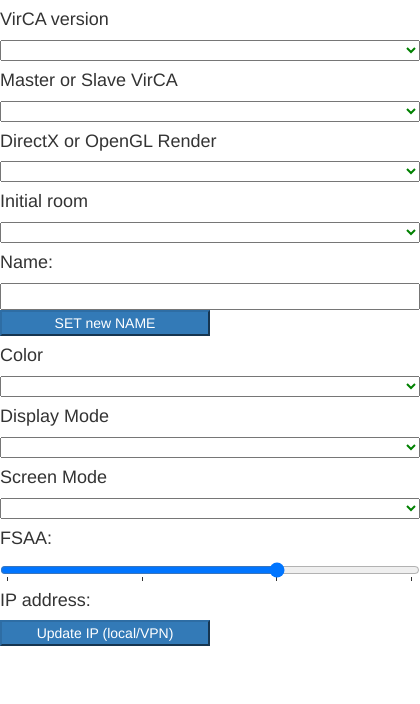
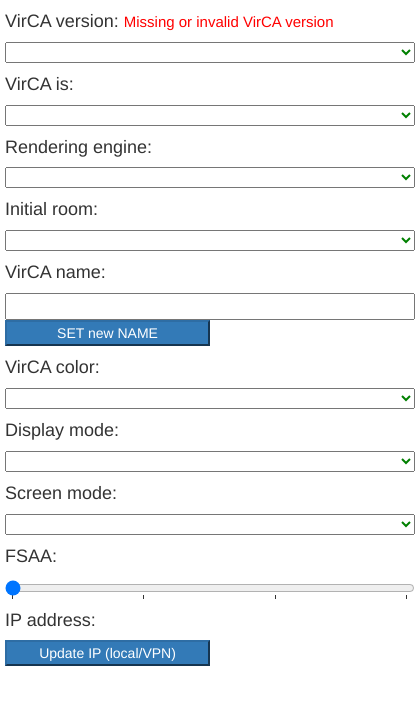
Before and after one commit to VirCA/VirCA_Configurator, an Electron app: page index.html in a window 420 px wide. Drawn offline with nearby package versions, Linux system fonts and the light colour scheme; no server answers.

Commit message:
error message if valid VirCA version is not found some appearance update

```diff
--- a/custom/css/custom.css
+++ b/custom/css/custom.css
@@ -1,3 +1,11 @@
+body {
+	padding: 0 5px 0 5px;
+}
+
+h4 {
+	padding-top: 2px;
+}
+
 .select-field-width {
 	width: 100%;
 	color: green;
@@ -18,3 +26,7 @@
 	color: green;
 	font-size: 15px;
 }
+
+#notVersion {
+	color: red;
+}
--- a/index.html
+++ b/index.html
@@ -19,48 +19,48 @@
 
 <body>
 
-	<h4>VirCA version</h4>
+	<h4>VirCA version: <span id="notVersion"></span></h4>
 		<select class="select-field-width" id="version" onchange="getDataFromSelectedVirCAVersion()" >
 
 		</select>
 
-	<h4>Master or Slave VirCA</h4>
+	<h4>VirCA is:</h4>
 		<select class="select-field-width" id="ms" onchange="setNewMs()" >
 
 		</select>
 
-	<h4>DirectX or OpenGL Render</h4>
+	<h4>Rendering engine:</h4>
 		<select class="select-field-width" id="render" onchange="setNewRender()" >
 
 		</select>
 
-	<h4>Initial room</h4>
+	<h4>Initial room:</h4>
 		<select class="select-field-width" id="initial" onchange="setNewInitial()" >
 
 		</select>
 
-	<h4>Name: <span id="currentName"></span></h4>
+	<h4>VirCA name: <span id="currentName"></span></h4>
 		<input class="input-field-width" id="name">
 		</input><button class="button-width btn-primary" onclick="setNewName()" >SET new NAME</button>
 
-	<h4>Color</h4>
+	<h4>VirCA color:</h4>
 		<select class="select-field-width" id="color" onchange="setNewColor()" >
 
 		</select>
 
-	<h4>Display Mode</h4>
+	<h4>Display mode:</h4>
 		<select class="select-field-width" id="display" onclick="setNewDisplay()" >
 
 		</select>
 
-	<h4>Screen Mode</h4>
+	<h4>Screen mode:</h4>
 		<select class="select-field-width" id="screen" onclick="setNewScreen()" >
 
 		</select>
 
 	<h4 class="font-bold">FSAA: <span id="currentFSAA"></span></h4>
 		<form>
-			<input type="range" name="points" min="0" max="3" id="fsaa" list="tickmarks" onclick="setNewFSAA()" >
+			<input type="range" name="points" min="0" max="3" id="fsaa" value="0" list="tickmarks" onclick="setNewFSAA()" >
 				<datalist id="tickmarks">
 					<option>0</option>
 					<option>1</option>
@@ -98,7 +98,7 @@
 		function getDataFromSelectedVirCAVersion() {
 			var selectedVirCAVersion = document.getElementById("version").value;
 			if (!selectedVirCAVersion) {
-				alert("NOT found valid VirCA version installation on your machine. Please install VirCA version 0.2.1180 or above.");
+				document.getElementById("notVersion").innerHTML = "Missing or invalid VirCA version";
 				return console.log("NOT found valid VirCA version!");
 			}
 			var roomlist = document.getElementById('initial');
--- a/main.js
+++ b/main.js
@@ -12,7 +12,7 @@
 
 function createWindow () {
   // Create the browser window.
-  mainWindow = new BrowserWindow({width: 400, height: 740});
+  mainWindow = new BrowserWindow({width: 420, height: 750});
 
   // and load the index.html of the app.
   mainWindow.loadURL('file://' + __dirname + '/index.html');
```
